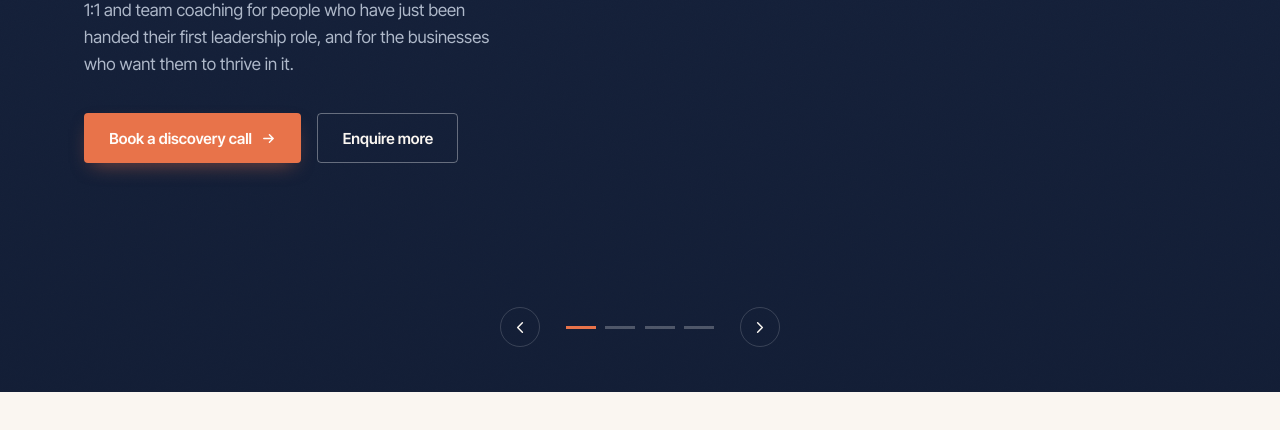
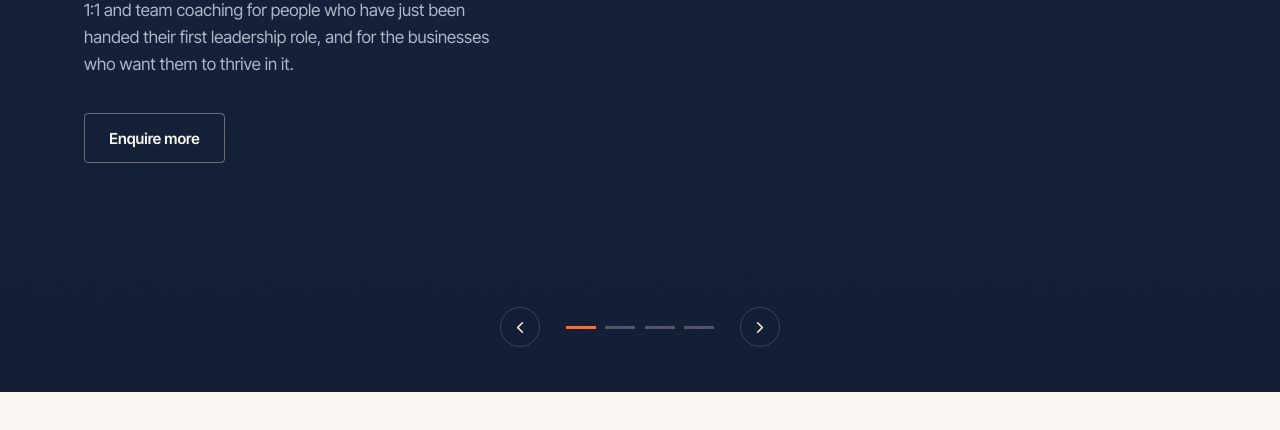
Before and after one commit to emmanuelobagbemia-source/Shift-and-soar, a website: page index.html in a window 1280 px wide. Shown: the part 408-838 px from the top of the page. Drawn offline with nearby package versions, Linux system fonts and the light colour scheme; a web font is replaced by a local one.

Commit message:
Update index.html

```diff
--- a/index.html
+++ b/index.html
@@ -361,7 +361,8 @@
     font-size: 1.06rem;
     color: var(--slate-on-navy);
   }
-  .slide-ctas{ margin-top: 2.2rem; display: flex; gap: 1rem; flex-wrap: wrap; }
+  .slide-ctas{ margin-top: 2.2rem; display: flex; gap: 1rem; flex-wrap: wrap; align-items: center; }
+  .slide-ctas-single{ justify-content: flex-start; }
 
   .slide-founder .wrap{ display: grid; grid-template-columns: 0.9fr 1.1fr; align-items: center; gap: 3rem; }
   .slide-founder-portrait{
@@ -1088,12 +1089,8 @@
       <p class="eyebrow on-navy slide-eyebrow">Coaching for new and first time managers</p>
       <h1 class="slide-headline">Step into leadership without losing <em>yourself</em></h1>
       <p class="slide-sub">1:1 and team coaching for people who have just been handed their first leadership role, and for the businesses who want them to thrive in it.</p>
-      <div class="slide-ctas">
-        <button type="button" class="btn btn-primary" data-enter-site="#top" data-open-modal-after>
-          Book a discovery call
-          <svg viewBox="0 0 16 16" fill="none"><path d="M3 8H13M13 8L9 4M13 8L9 12" stroke="currentColor" stroke-width="1.6" stroke-linecap="round" stroke-linejoin="round"/></svg>
-        </button>
-        <button type="button" class="btn btn-ghost-cream" data-enter-site="#services">Enquire more</button>
+      <div class="slide-ctas slide-ctas-single">
+        <button type="button" class="btn btn-ghost-cream" data-enter-site="#top">Enquire more</button>
       </div>
     </div>
   </div>
@@ -1108,7 +1105,7 @@
         <p class="eyebrow on-navy slide-eyebrow">Fealicia Greenland</p>
         <p class="slide-quote">“I already had the answers inside me. I just needed someone to help tease them out.”<span>”</span></p>
         <div class="slide-ctas">
-          <button type="button" class="btn btn-ghost-cream" data-enter-site="#about">Enquire more</button>
+          <button type="button" class="btn btn-ghost-cream" data-enter-site="#top">Enquire more</button>
         </div>
       </div>
     </div>
@@ -1123,7 +1120,7 @@
       <p class="eyebrow on-navy slide-eyebrow" style="justify-content:center;">The shift and soar experience</p>
       <p class="transition-words">You already know how to <span class="fade">do the work.</span><br>Now comes the moment most people struggle with most: <em>leading the people who do it.</em></p>
       <div class="slide-ctas" style="justify-content:center;">
-        <button type="button" class="btn btn-ghost-cream" data-enter-site="#process">Enquire more</button>
+        <button type="button" class="btn btn-ghost-cream" data-enter-site="#top">Enquire more</button>
       </div>
     </div>
   </div>
@@ -1146,7 +1143,7 @@
         </div>
       </div>
       <div class="slide-ctas">
-        <button type="button" class="btn btn-ghost-cream" data-enter-site="#services">Enquire more</button>
+        <button type="button" class="btn btn-ghost-cream" data-enter-site="#top">Enquire more</button>
       </div>
     </div>
   </div>
```
